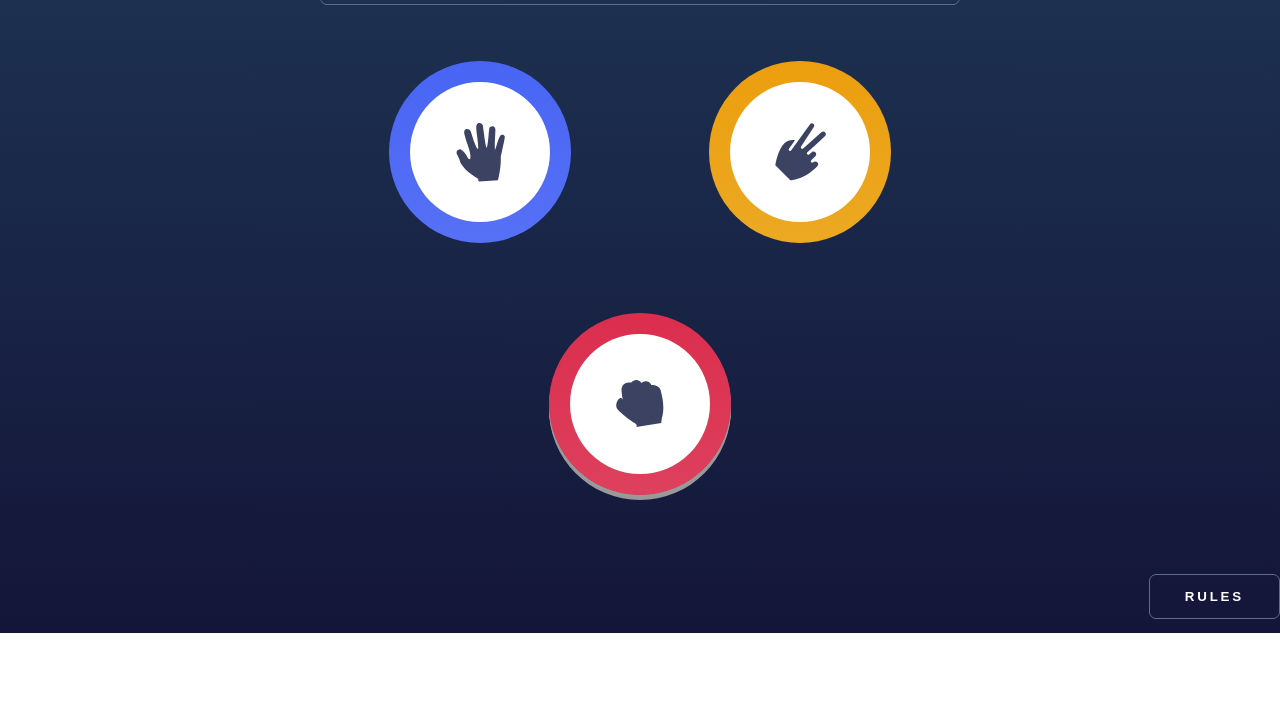
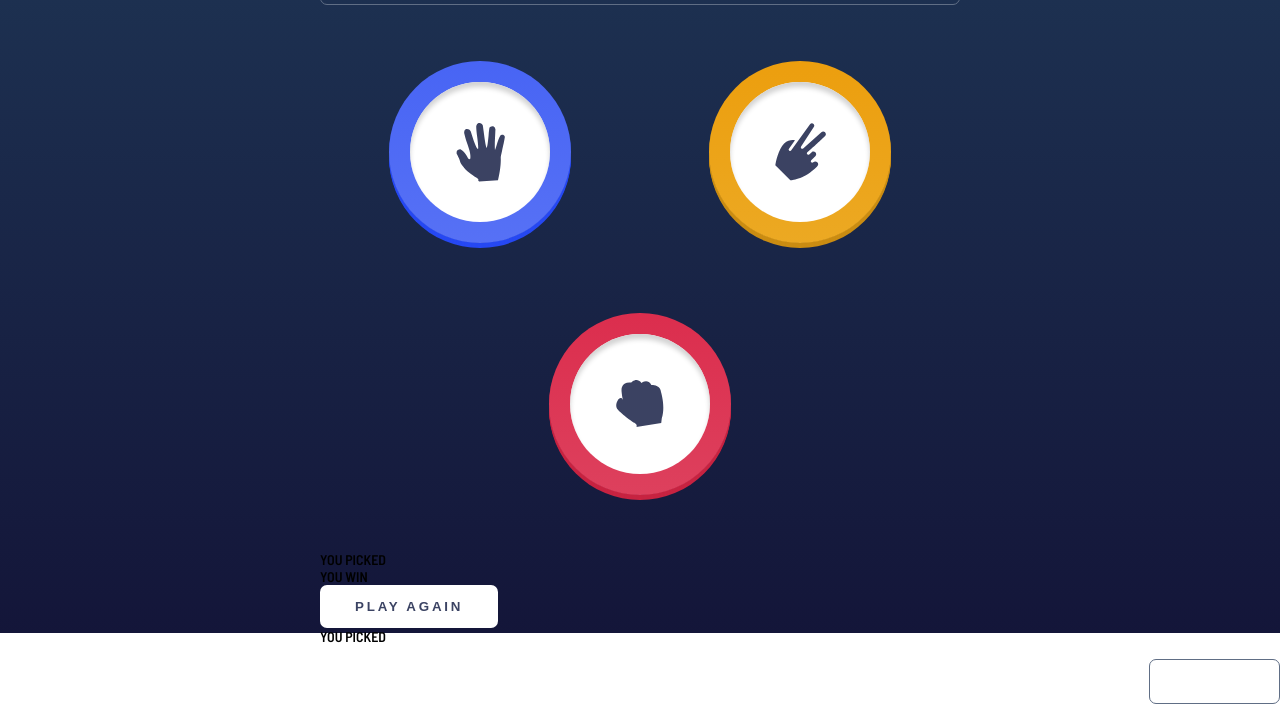
Before and after one commit to travdog95/rock-paper-scissors, a plain HTML site: page index.html in a window 1280 px wide. Shown: the part 167-885 px from the top of the page. Before the commit the page ends 800 px from the top, so only its background shows below. Drawn offline with Linux system fonts and the light colour scheme.

Commit message:
Game layout

```diff
--- a/index.html
+++ b/index.html
@@ -41,6 +41,7 @@
           </div>
         </header>
         <section class="game">
+          <div class="game-start">
             <div class="token-container token-container-paper">
               <div class="token paper">
                 <svg xmlns="http://www.w3.org/2000/svg" width="49" height="59">
@@ -71,10 +72,25 @@
                 </svg>
               </div>
             </div>
+          </div>
+          <div class="game-active">
+            <div class="player">
+              <div class="token-title">You picked</div>
+              <div class="player-token"></div>
+            </div>
+            <div class="game-completed">
+              <div class="result">you win</div>
+              <button id="playAgain" class="btn btn-secondary">Play again</button>
+            </div>
+            <div class="computer">
+              <div class="token-title">You picked</div>
+              <div class="computer-token"></div>
+            </div>
+          </div>
         </section>
       </div>
       <footer>
-        <button class="rules">Rules</button>
+        <button id="rules" class="btn btn-primary">Rules</button>
       </footer>
     </div>
   </body>
--- /dev/null
+++ b/styles/game.css
@@ -0,0 +1,53 @@
+/* Game Section */
+
+.game-start {
+  display: grid;
+  grid-template-columns: 1fr 1fr;
+  row-gap: 5em;
+  place-items: center;
+  padding: 4rem 0;
+  grid-template-areas: "top-left top-right" "bottom bottom";
+}
+
+.token-bottom-row {
+  grid-area: bottom;
+}
+
+.token-container {
+  width: 13rem;
+  height: 13rem;
+  border-radius: 50%;
+  display: grid;
+  place-items: center;
+}
+
+.token-container-rock {
+  background: linear-gradient(var(--rock-gradient));
+  box-shadow: 0px 1px var(--rock-shadow), 0px 2px var(--rock-shadow), 0px 3px var(--rock-shadow),
+    0px 4px var(--rock-shadow), 0px 5px var(--rock-shadow);
+}
+
+.token-container-scissors {
+  background: linear-gradient(var(--scissors-gradient));
+  box-shadow: 0px 1px var(--scissors-shadow), 0px 2px var(--scissors-shadow),
+    0px 3px var(--scissors-shadow), 0px 4px var(--scissors-shadow), 0px 5px var(--scissors-shadow);
+}
+
+.token-container-paper {
+  background: linear-gradient(var(--paper-gradient));
+  box-shadow: 0px 1px var(--paper-shadow), 0px 2px var(--paper-shadow), 0px 3px var(--paper-shadow),
+    0px 4px var(--paper-shadow), 0px 5px var(--paper-shadow);
+}
+
+.token {
+  width: 10rem;
+  height: 10rem;
+  border-radius: 50%;
+  background-color: white;
+  display: grid;
+  place-items: center;
+  box-shadow: 0px 5px 5px lightgray inset;
+}
+
+.game-active {
+}
--- a/styles/main.css
+++ b/styles/main.css
@@ -1,5 +1,6 @@
 @import "variables.css";
 @import "modal.css";
+@import "game.css";
 
 :root {
   font-family: "Barlow Semi Condensed", sans-serif;
@@ -81,51 +82,6 @@ header {
   font-size: 3.5rem;
 }
 
-/* Game Section */
-
-.game {
-  display: grid;
-  grid-template-columns: 1fr 1fr;
-  row-gap: 5em;
-  place-items: center;
-  padding: 4rem 0;
-  grid-template-areas: "top-left top-right" "bottom bottom";
-}
-
-.token-bottom-row {
-  grid-area: bottom;
-}
-
-.token-container {
-  width: 13rem;
-  height: 13rem;
-  border-radius: 50%;
-  display: grid;
-  place-items: center;
-}
-
-.token-container-rock {
-  background: linear-gradient(var(--rock-gradient));
-  box-shadow: 0px 1px #999, 0px 2px #999, 0px 3px #999, 0px 4px #999, 0px 5px #999;
-}
-
-.token-container-scissors {
-  background: linear-gradient(var(--scissors-gradient));
-}
-
-.token-container-paper {
-  background: linear-gradient(var(--paper-gradient));
-}
-
-.token {
-  width: 10rem;
-  height: 10rem;
-  border-radius: 50%;
-  background-color: white;
-  display: grid;
-  place-items: center;
-}
-
 footer {
   padding: 1rem 0;
   display: flex;
@@ -134,18 +90,34 @@ footer {
   align-items: center;
 }
 
-button {
+.btn {
   border-radius: var(--border-radius);
-  background-color: transparent;
-  border: 1px solid var(--header-outline);
   padding: 1rem 2.5rem;
-  color: white;
   text-transform: uppercase;
   font-weight: 700;
   letter-spacing: 0.2rem;
 }
 
-button:hover {
+.btn-primary {
+  background-color: transparent;
+  border: 1px solid var(--header-outline);
+  color: white;
+}
+
+.btn-secondary {
+  border: none;
+  background-color: white;
+  color: var(--dark-text);
+}
+
+.btn:hover {
   cursor: pointer;
+}
+
+.btn-primary:hover {
   background-color: var(--header-outline);
 }
+
+.btn-secondary:hover {
+  color: red;
+}
--- a/styles/variables.css
+++ b/styles/variables.css
@@ -9,6 +9,13 @@
   --lizard-gradient: hsl(261, 73%, 60%), hsl(261, 72%, 63%);
   --spock-gradient: hsl(189, 59%, 53%), hsl(189, 58%, 57%);
 
+  /* token shadow colors */
+  --scissors-shadow: hsl(40, 84%, 43%);
+  --paper-shadow: hsl(230, 89%, 55%);
+  --rock-shadow: hsl(349, 70%, 46%);
+  --lizard-shadow: hsl(261, 72%, 53%);
+  --spock-shadow: hsl(189, 58%, 47%);
+
   /* Background */
   --background-gradient: hsl(214, 47%, 23%), hsl(237, 49%, 15%);
 
```
Lines whose indentation alone changed are shown as unchanged.
